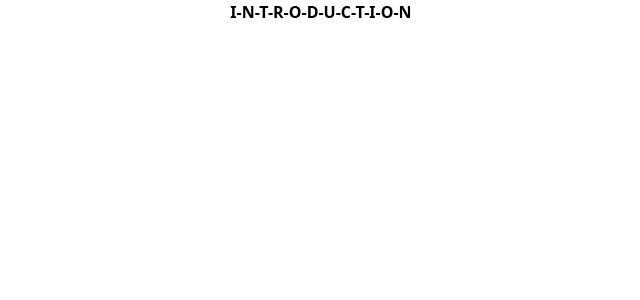
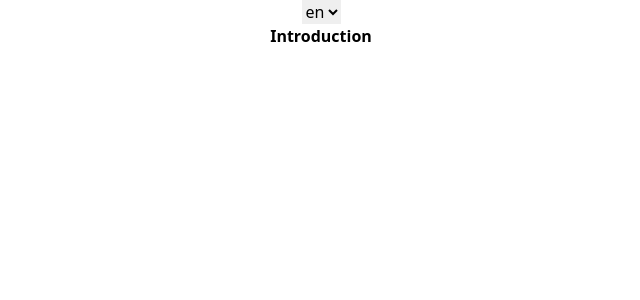
Before and after one commit to duong755/react-codebase, a React app: page / in a window 1280 px wide. Shown: the top 300 px of the page, without its empty margins (319-959 px from the left). Built offline with nearby package versions, Linux system fonts and the light colour scheme.

Commit message:
set up redux with redux toolkit, add German language

```diff
--- a/src/app.tsx
+++ b/src/app.tsx
@@ -1,12 +1,27 @@
 import React from "react";
+
+import { useAppDispatch, useAppSelector } from "./redux/store";
+import { languageChangeThunk } from "./redux/thunk";
 
 import { useCustomTranslation } from "./utils/translation";
 
 const App: React.FunctionComponent = () => {
+  const dispatch = useAppDispatch();
+  const language = useAppSelector((state) => state.language);
   const { t } = useCustomTranslation();
+
+  const handleChangeLanguageSelection: React.ChangeEventHandler<HTMLSelectElement> = (event) => {
+    const languageCode = event.target.value;
+    dispatch(languageChangeThunk(languageCode));
+  };
 
   return (
     <div className="text-center">
+      <select value={language.value} onChange={handleChangeLanguageSelection}>
+        <option value="en">en</option>
+        <option value="de">de</option>
+        <option value="vi">vi</option>
+      </select>
       <div className="font-bold">{t("introduction")}</div>
     </div>
   );
--- a/src/index.tsx
+++ b/src/index.tsx
@@ -1,6 +1,8 @@
 import React from "react";
 import ReactDOM from "react-dom";
+import { Provider as ReduxProvider } from "react-redux";
 
+import { reduxStore } from "./redux/store";
 import { App } from "./app";
 import "./index.scss";
 
@@ -8,7 +10,9 @@ const root = document.getElementById("root") as HTMLElement;
 
 ReactDOM.render(
   <React.StrictMode>
-    <App />
+    <ReduxProvider store={reduxStore}>
+      <App />
+    </ReduxProvider>
   </React.StrictMode>,
   root
 );
--- /dev/null
+++ b/src/redux/slice/index.ts
@@ -0,0 +1,5 @@
+import { languageSlice } from "./language";
+
+export const allReducers = {
+  language: languageSlice.reducer,
+};
--- /dev/null
+++ b/src/redux/slice/language.ts
@@ -0,0 +1,35 @@
+import { createSlice } from "@reduxjs/toolkit";
+
+import { languageChangeThunk } from "../thunk";
+
+const initialState = {
+  value: "en",
+  loading: false,
+};
+
+export const languageSlice = createSlice({
+  name: "language",
+  initialState: initialState,
+  reducers: {},
+  extraReducers(builder) {
+    builder
+      .addCase(languageChangeThunk.pending, (state) => {
+        return {
+          value: state.value,
+          loading: true,
+        };
+      })
+      .addCase(languageChangeThunk.fulfilled, (state, action) => {
+        return {
+          value: action.payload,
+          loading: false,
+        };
+      })
+      .addCase(languageChangeThunk.rejected, (state) => {
+        return {
+          value: state.value,
+          loading: false,
+        };
+      });
+  },
+});
--- /dev/null
+++ b/src/redux/store.ts
@@ -0,0 +1,24 @@
+import { configureStore } from "@reduxjs/toolkit";
+import { useDispatch, useSelector } from "react-redux";
+import type { TypedUseSelectorHook } from "react-redux";
+
+import { allReducers } from "./slice";
+
+const reduxStore = configureStore({
+  reducer: allReducers,
+  middleware(getDefaultMiddleware) {
+    return getDefaultMiddleware({ thunk: true });
+  },
+  preloadedState: {
+    language: {
+      value: "en",
+      loading: false,
+    },
+  },
+});
+
+export { reduxStore };
+export type MyAppState = ReturnType<typeof reduxStore.getState>;
+export type MyAppDispatch = typeof reduxStore.dispatch;
+export const useAppDispatch: () => MyAppDispatch = useDispatch;
+export const useAppSelector: TypedUseSelectorHook<MyAppState> = useSelector;
--- /dev/null
+++ b/src/redux/thunk/index.ts
@@ -0,0 +1,12 @@
+import { createAsyncThunk } from "@reduxjs/toolkit";
+
+import { i18next } from "../../utils/translation";
+
+export const languageChangeThunk = createAsyncThunk<string, string>("language/change", async (language) => {
+  await i18next.changeLanguage(language);
+  return language;
+});
+
+export const languageResetThunk = createAsyncThunk<void, void>("language/reset", async () => {
+  await i18next.changeLanguage("en");
+});
--- a/src/utils/translation/locale.json
+++ b/src/utils/translation/locale.json
@@ -1,12 +1,17 @@
 {
   "en": {
     "common": {
-      "introduction": "I-N-T-R-O-D-U-C-T-I-O-N"
+      "introduction": "Introduction"
     }
   },
   "vi": {
     "common": {
       "introduction": "Giới thiệu"
     }
+  },
+  "de": {
+    "common": {
+      "introduction": "die Einfuhrüng"
+    }
   }
 }
```
